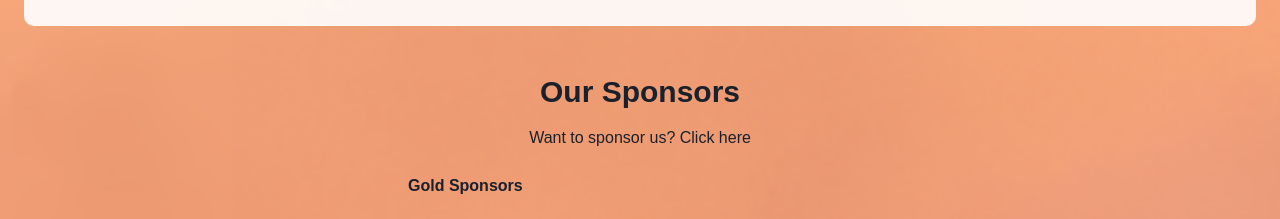
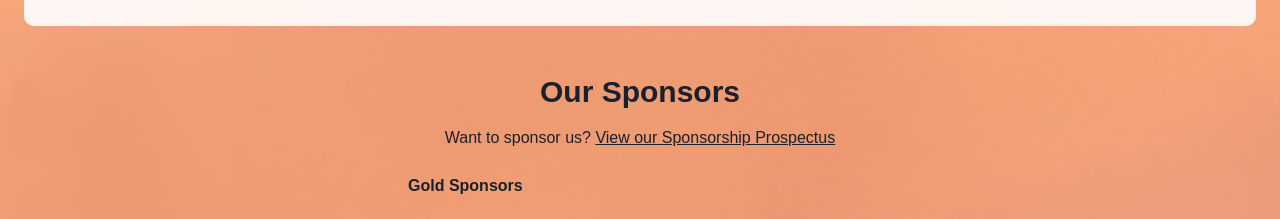
Before and after one commit to Cal-Commit/oasis, a Next.js app: page / in a window 1280 px wide. Shown: the part 2040-2259 px from the top of the page. Built offline with nearby package versions, Linux system fonts and the light colour scheme; a web font is replaced by a local one.

Commit message:
sponsor us please

```diff
--- a/src/pages/index.jsx
+++ b/src/pages/index.jsx
@@ -491,7 +491,7 @@ const App = () => (
             Our Sponsors
           </Heading>
           <Text mb="6" textAlign="center" mt="4" fontSize="md">
-            Want to sponsor us? <a href="https://docs.google.com/document/d/1Yz4AFh_wMZesS9cq4BvJdZ5YDOmXLsetzkJXqF0A_SI/edit?usp=sharing">Click here</a>
+            Want to sponsor us? <a href="/prospectus.pdf"><u>View our Sponsorship Prospectus</u></a>
           </Text>
           {Object.entries(sponsorsData).map(([tier, sponsors]) => (
             <Box justifyContent={"center"} key={tier} mb="6">
```
Also changed, not shown: 1 other file (tests, documents, lock files or other folders).
